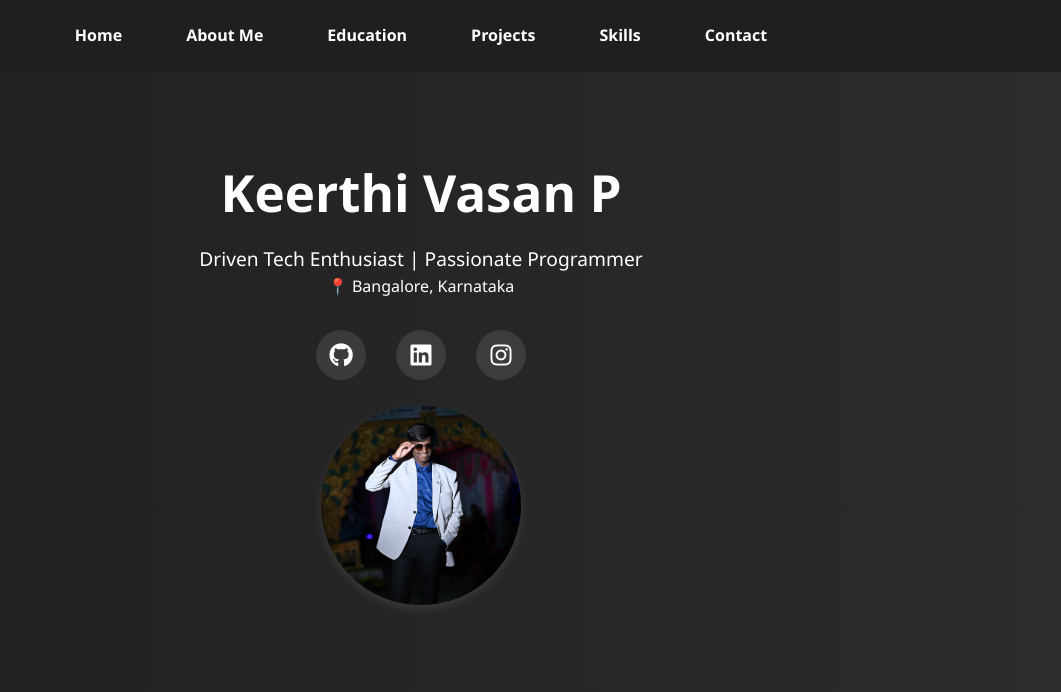
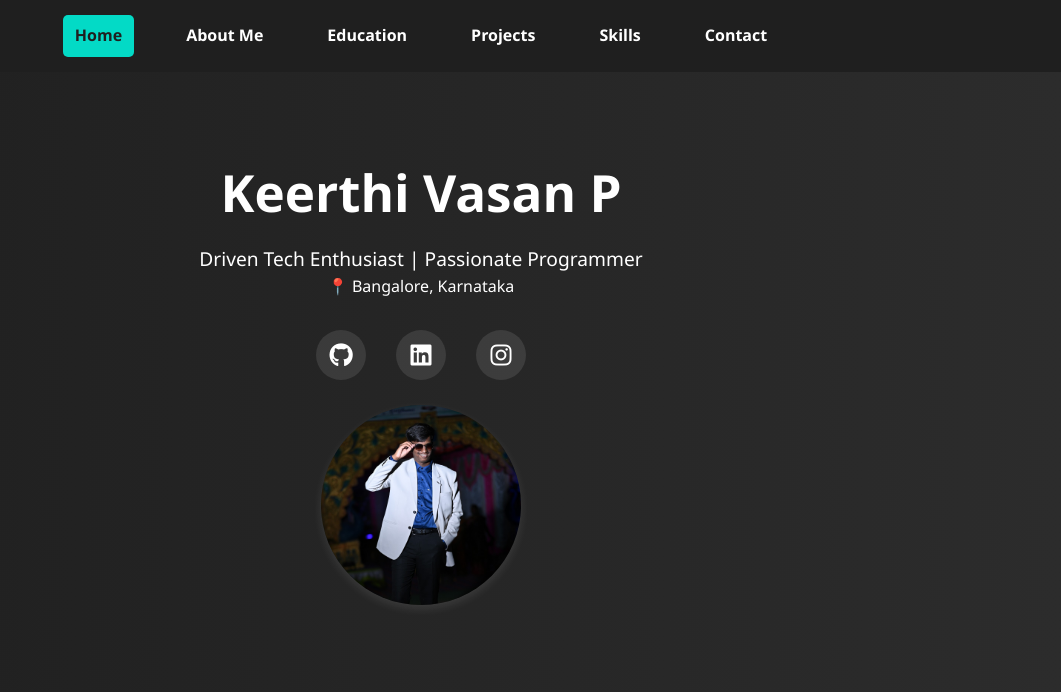
Before and after one commit to keerthivasan91/Personal-Website, a Flask app: page / in a window 1280 px wide. Shown: the top 692 px of the page, without its empty margins (219-1280 px from the left). Run offline with Flask 3, Linux system fonts and the light colour scheme.

Commit message:
added the css for nav bar for the active section

```diff
--- a/static/styles.css
+++ b/static/styles.css
@@ -46,6 +46,13 @@ nav ul li a:hover {
     background-color: #333;
     border-radius: 5px;
 }
+
+nav a.active {
+    color: #1f1f1f;
+    background: #03dac6;
+    border-radius: 5px;
+}
+
 
 /* Hamburger button */
 .nav-toggle {
@@ -130,7 +137,7 @@ nav ul li a:hover {
 }
 
 .hero .social-links a:hover {
-    background-color:#03dac6;
+    background-color: #03dac6;
     transform: scale(1.1);
     color: white;
 }
@@ -167,7 +174,7 @@ nav ul li a:hover {
     align-items: center;
     justify-content: center;
     max-width: 800px;
-    margin:  auto;
+    margin: auto;
 }
 
 #cta .section-title {
@@ -631,7 +638,7 @@ footer {
     line-height: clamp(35px, 8vw, 45px);
     border-radius: 50%;
     text-decoration: none;
-    box-shadow: 0 2px 6px rgba(0,0,0,0.5);
+    box-shadow: 0 2px 6px rgba(0, 0, 0, 0.5);
     transition: background-color 0.3s ease, transform 0.3s ease;
 }
 
@@ -642,6 +649,7 @@ footer {
 
 /* Mobile Navigation Styles */
 @media (max-width: 768px) {
+
     /* Show hamburger */
     .nav-toggle {
         display: block;
@@ -725,6 +733,7 @@ footer {
 
 /* Large desktop adjustments */
 @media (min-width: 1200px) {
+
     .about-me,
     .education-entry,
     .projects-container,
@@ -743,7 +752,8 @@ footer {
 }
 
 /* High DPI displays */
-@media (-webkit-min-device-pixel-ratio: 2), (min-resolution: 192dpi) {
+@media (-webkit-min-device-pixel-ratio: 2),
+(min-resolution: 192dpi) {
     .profile-photo {
         image-rendering: -webkit-optimize-contrast;
         image-rendering: crisp-edges;
@@ -752,6 +762,7 @@ footer {
 
 /* Accessibility improvements */
 @media (prefers-reduced-motion: reduce) {
+
     *,
     *::before,
     *::after {
@@ -763,6 +774,7 @@ footer {
 
 /* Print styles */
 @media print {
+
     .nav-toggle,
     .back-to-top,
     .contact-form {
```
